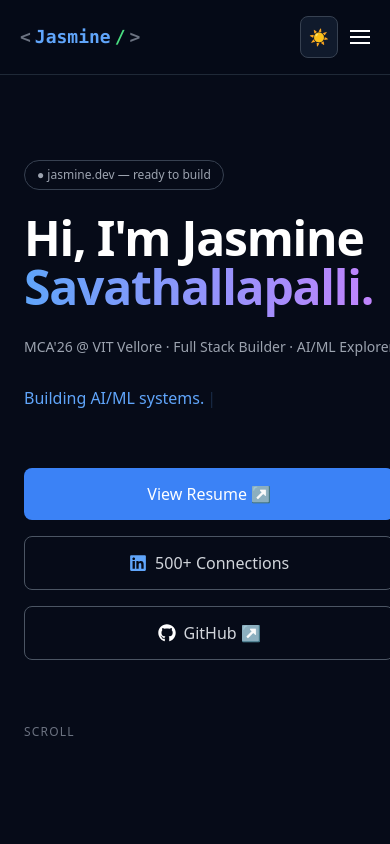
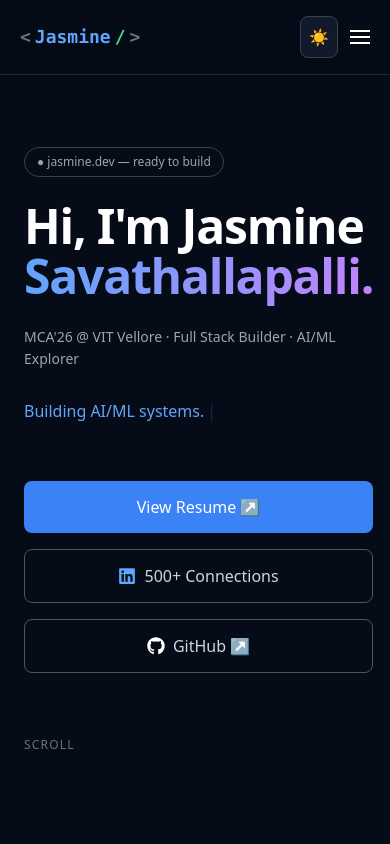
Before and after one commit to JasmineSavathallapalli/jasmine-portfolio, a React (Vite) app: page / in a window 390 px wide. Shown: the top 844 px of the page. Built offline with nearby package versions, Linux system fonts and the light colour scheme.

Commit message:
final hero alignment fix

```diff
--- a/src/sections/Hero.jsx
+++ b/src/sections/Hero.jsx
@@ -9,27 +9,31 @@ export default function Hero({ setResumeOpen }) {
       <div className="grid md:grid-cols-2 gap-10 lg:gap-16 items-center w-full">
 
         {/* LEFT CONTENT */}
-        <div>
+        <div className="md:pr-4 lg:pr-2">
 
           {/* TAG */}
-          <div className="
+          <div
+            className="
             mb-6 text-xs sm:text-sm md:text-base lg:text-lg
             text-gray-500 dark:text-gray-400
             border border-gray-300 dark:border-gray-700
             inline-block px-3 sm:px-4 py-1.5 rounded-full
-          ">
+          "
+          >
             ● jasmine.dev — ready to build
           </div>
 
           {/* TITLE */}
-          <h1 className="text-5xl sm:text-6xl md:text-[82px] lg:text-[92px] xl:text-[100px] font-bold leading-[1.02] tracking-tight">            Hi, I'm Jasmine <br />
+          <h1 className="text-5xl sm:text-6xl md:text-[74px] lg:text-[84px] xl:text-[92px] font-bold leading-[1.05] tracking-tight">
+            Hi, I'm Jasmine <br />
             <span className="bg-gradient-to-r from-blue-400 to-purple-400 bg-clip-text text-transparent">
               Savathallapalli.
             </span>
           </h1>
 
           {/* SUBTEXT */}
-          <p className="text-gray-500 dark:text-gray-400 mt-6 text-sm sm:text-base md:text-lg lg:text-xl leading-relaxed whitespace-nowrap">            MCA'26 @ VIT Vellore · Full Stack Builder · AI/ML Explorer
+          <p className="text-gray-500 dark:text-gray-400 mt-6 text-sm sm:text-base md:text-lg lg:text-xl leading-relaxed md:whitespace-nowrap">
+            MCA'26 @ VIT Vellore · Full Stack Builder · AI/ML Explorer
           </p>
 
           {/* TYPEWRITER */}
@@ -38,7 +42,7 @@ export default function Hero({ setResumeOpen }) {
               words={[
                 "Building full-stack web apps.",
                 "Building AI/ML systems.",
-                "Creating experiences users love."
+                "Creating experiences users love.",
               ]}
               loop={0}
               cursor
```
